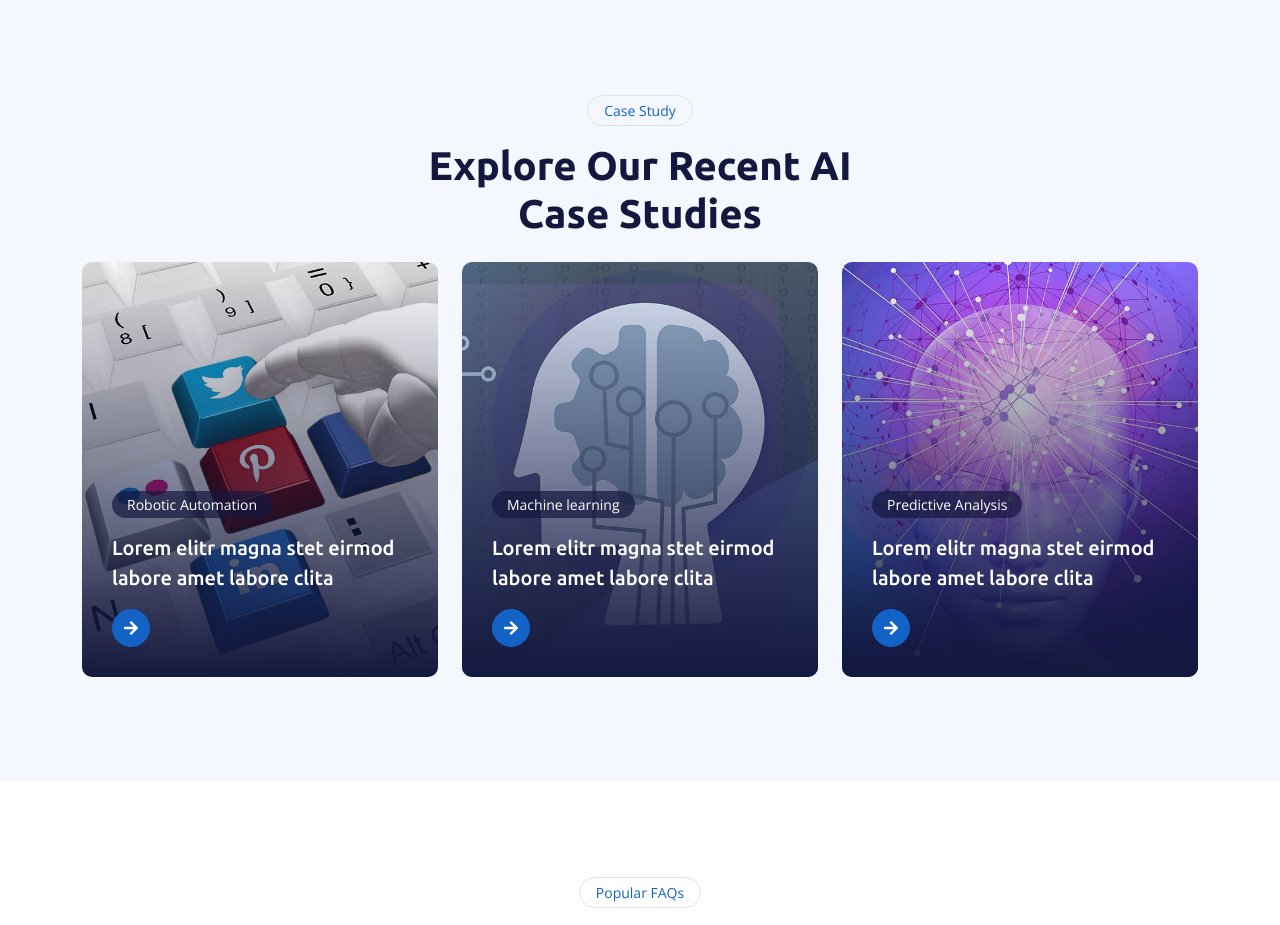
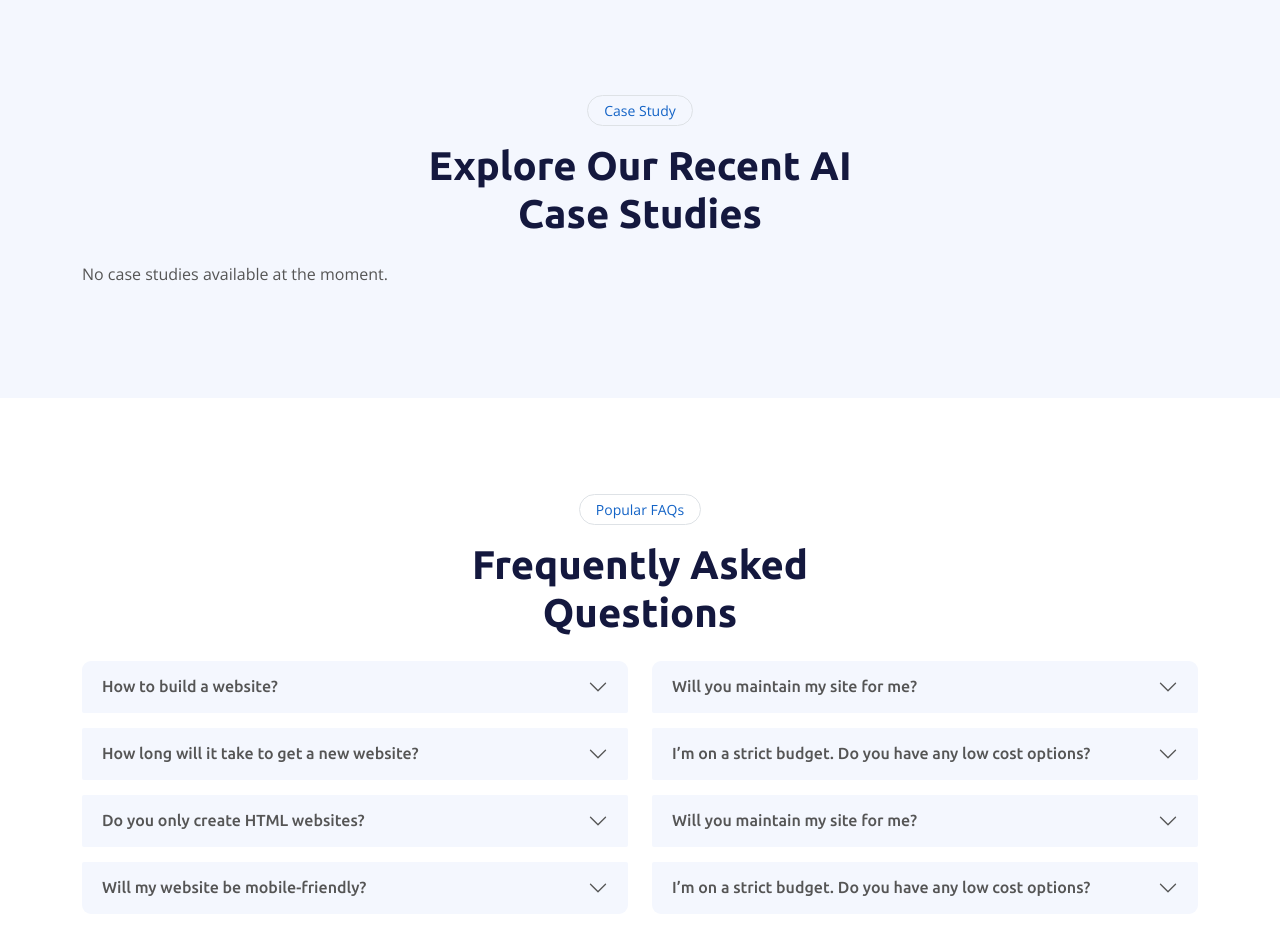
Before and after one commit to V-FOR-VEND3TTA/the-4th-kind, a Django app: page /case-studies/ in a window 1280 px wide. Shown: the part 445-1370 px from the top of the page. Run offline with Django 5.2, Linux system fonts and the light colour scheme; some libraries are stand-ins or nearby versions.

Commit message:
Modified our template to render dynamic content from the admin

```diff
--- a/main/website/templates/website/case-studies.html
+++ b/main/website/templates/website/case-studies.html
@@ -53,39 +53,20 @@
                 <h1 class="mb-4">Explore Our Recent AI Case Studies</h1>
             </div>
             <div class="row g-4">
-                <div class="col-lg-4 wow fadeIn" data-wow-delay="0.3s">
-                    <div class="case-item position-relative overflow-hidden rounded mb-2">
-                        <img class="img-fluid" src="{% static 'img/project-1.jpg' %}" alt="">
-                        <a class="case-overlay text-decoration-none" href="">
-                            <small>Robotic Automation</small>
-                            <h5 class="lh-base text-white mb-3">Lorem elitr magna stet eirmod labore amet labore clita
-                            </h5>
-                            <span class="btn btn-square btn-primary"><i class="fa fa-arrow-right"></i></span>
-                        </a>
+                {% for case in case_studies %}
+                    <div class="col-lg-4 wow fadeIn" data-wow-delay="0.{{ forloop.counter0|add:3 }}s">
+                        <div class="case-item position-relative overflow-hidden rounded mb-2">
+                            <img class="img-fluid" src="{{ case.image.url }}" alt="{{ case.title }}">
+                            <a class="case-overlay text-decoration-none" href="{{ case.link }}">
+                                <small>{{ case.subtitle }}</small>
+                                <h5 class="lh-base text-white mb-3">{{ case.description|truncatechars:50 }}</h5>
+                                <span class="btn btn-square btn-primary"><i class="fa fa-arrow-right"></i></span>
+                            </a>
+                        </div>
                     </div>
-                </div>
-                <div class="col-lg-4 wow fadeIn" data-wow-delay="0.5s">
-                    <div class="case-item position-relative overflow-hidden rounded mb-2">
-                        <img class="img-fluid" src="{% static 'img/project-2.jpg' %}" alt="">
-                        <a class="case-overlay text-decoration-none" href="">
-                            <small>Machine learning</small>
-                            <h5 class="lh-base text-white mb-3">Lorem elitr magna stet eirmod labore amet labore clita
-                            </h5>
-                            <span class="btn btn-square btn-primary"><i class="fa fa-arrow-right"></i></span>
-                        </a>
-                    </div>
-                </div>
-                <div class="col-lg-4 wow fadeIn" data-wow-delay="0.7s">
-                    <div class="case-item position-relative overflow-hidden rounded mb-2">
-                        <img class="img-fluid" src="{% static 'img/project-3.jpg' %}" alt="">
-                        <a class="case-overlay text-decoration-none" href="">
-                            <small>Predictive Analysis</small>
-                            <h5 class="lh-base text-white mb-3">Lorem elitr magna stet eirmod labore amet labore clita
-                            </h5>
-                            <span class="btn btn-square btn-primary"><i class="fa fa-arrow-right"></i></span>
-                        </a>
-                    </div>
-                </div>
+                {% empty %}
+                    <p>No case studies available at the moment.</p>
+                {% endfor %}
             </div>
         </div>
     </div>
```
